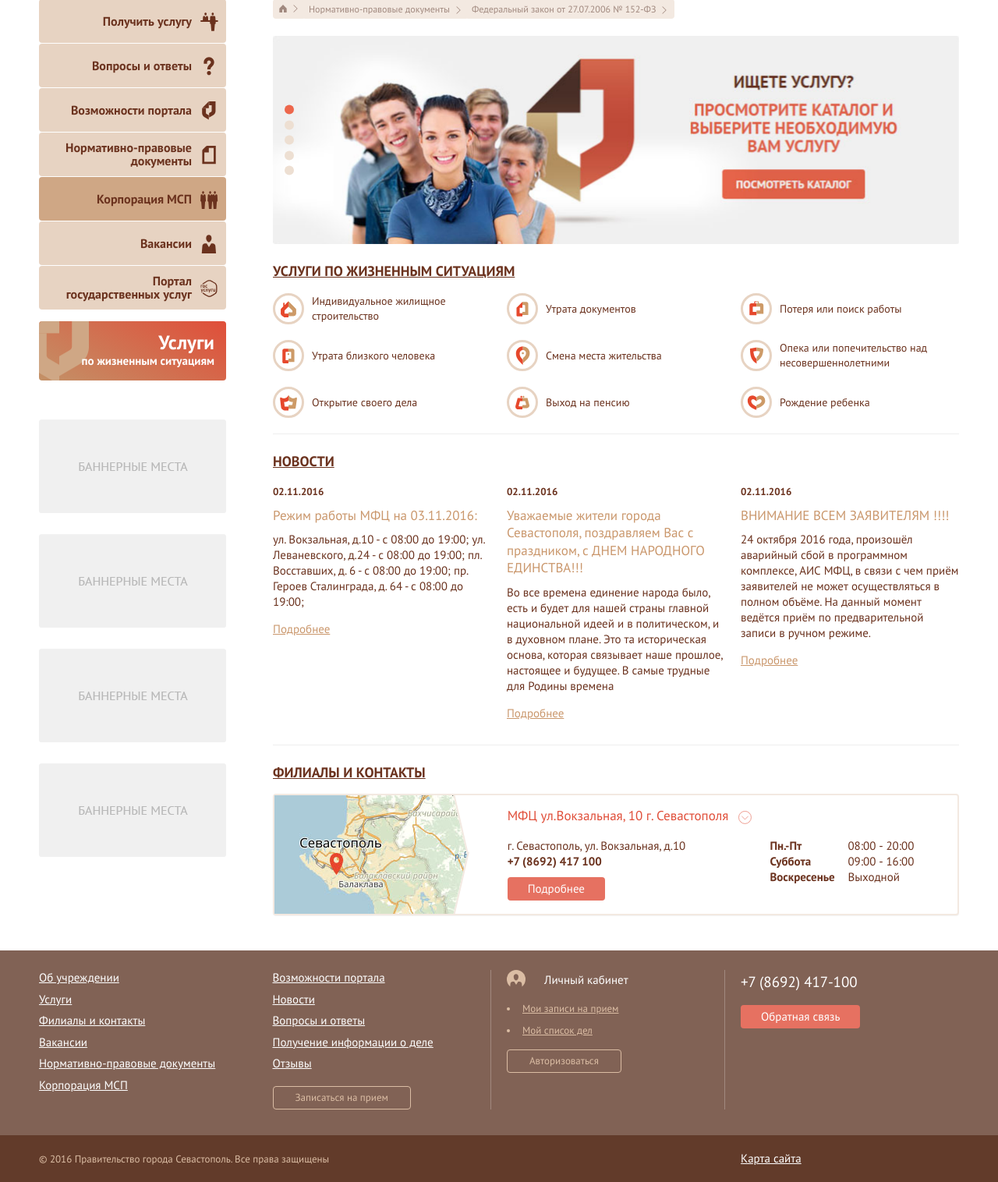
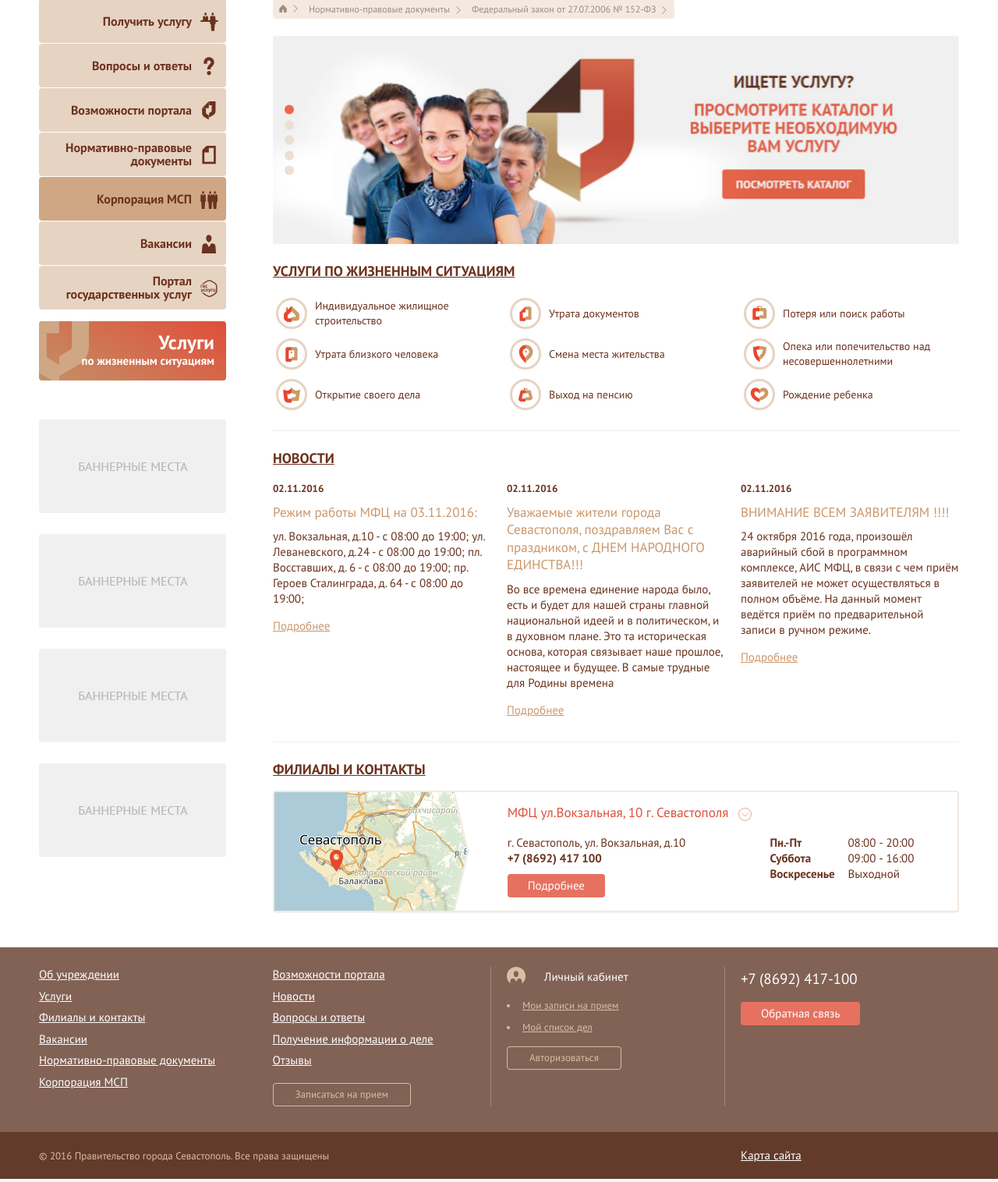
Before and after one commit to myaff/ejrfhr487yteirufhewq7r4wdh.github.io, a PHP site: page / in a window 1280 px wide. Shown: the part 230-1746 px from the top of the page at 78% size. Run offline with PHP 8.4, Linux system fonts and the light colour scheme; style sheets or scripts are compiled from the project's sources.

Commit message:
услуги hover

```diff
--- a/src/sass/components/_servs.scss
+++ b/src/sass/components/_servs.scss
@@ -24,13 +24,19 @@
 .servs {
 	margin-bottom: 2.5rem;
 
+	&__list {
+		@media (min-width: $screen-sm) {
+			margin-bottom: 2rem;
+		}
+	}
+
 	&__item {
 		font-size: $font-size-base + 1;
 		margin-bottom: 1px;
 
 		@media (min-width: $screen-xs) {
 			font-size: $font-size-base - 1;
-			margin-bottom: 2rem;
+			margin-bottom: 0;
 		}
 	}
 
@@ -38,12 +44,11 @@
 		@include serv-link;
 
 		@media (min-width: $screen-xs) {
-			&, &:hover {
-				background: transparent;
+			padding: 6px 4px;
+			background: transparent;
 
-				.next {
-					opacity: 0;
-				}
+			&:hover {
+				background: $gray-lighter;
 			}
 		}
 	}
```
Also changed, not shown: dist/template_styles.css.
